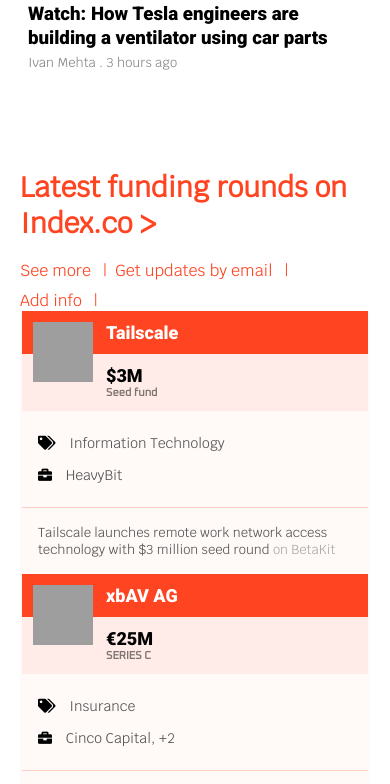
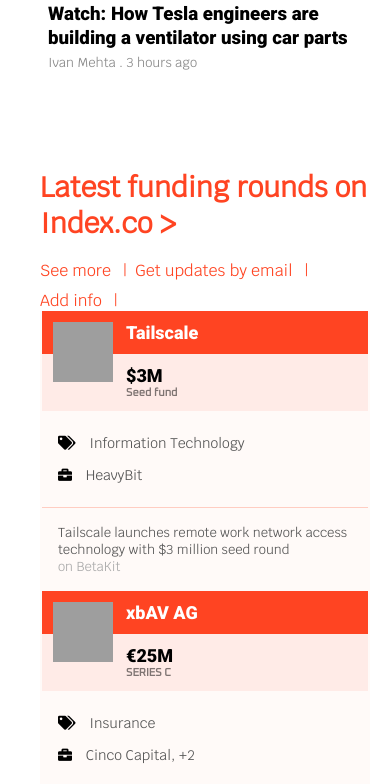
Before and after one commit to hillarioh/The-next-web-clone, a plain HTML site: page index.html in a window 390 px wide. Shown: the part 3255-4039 px from the top of the page. Drawn offline with nearby package versions, Linux system fonts and the light colour scheme; grey boxes are pictures that could not be loaded.

Commit message:
Changed margin-left for the container class

```diff
--- a/responsive.css
+++ b/responsive.css
@@ -4,6 +4,10 @@
     flex-flow: column;
     overflow: hidden;
     width: 100%;
+  }
+
+  .container {
+    margin-left: 20px;
   }
 
   .header .nav2-container {
```
